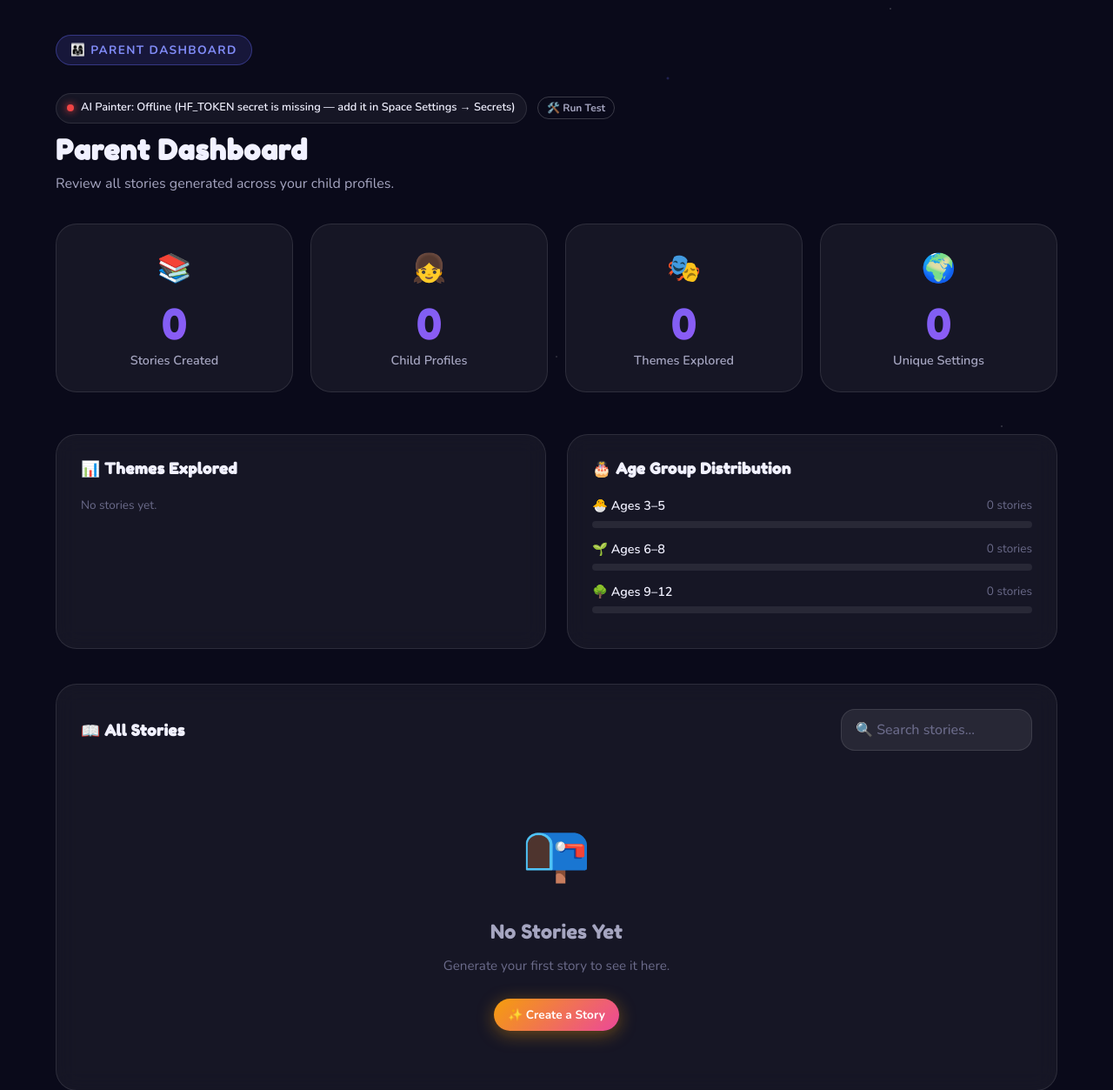
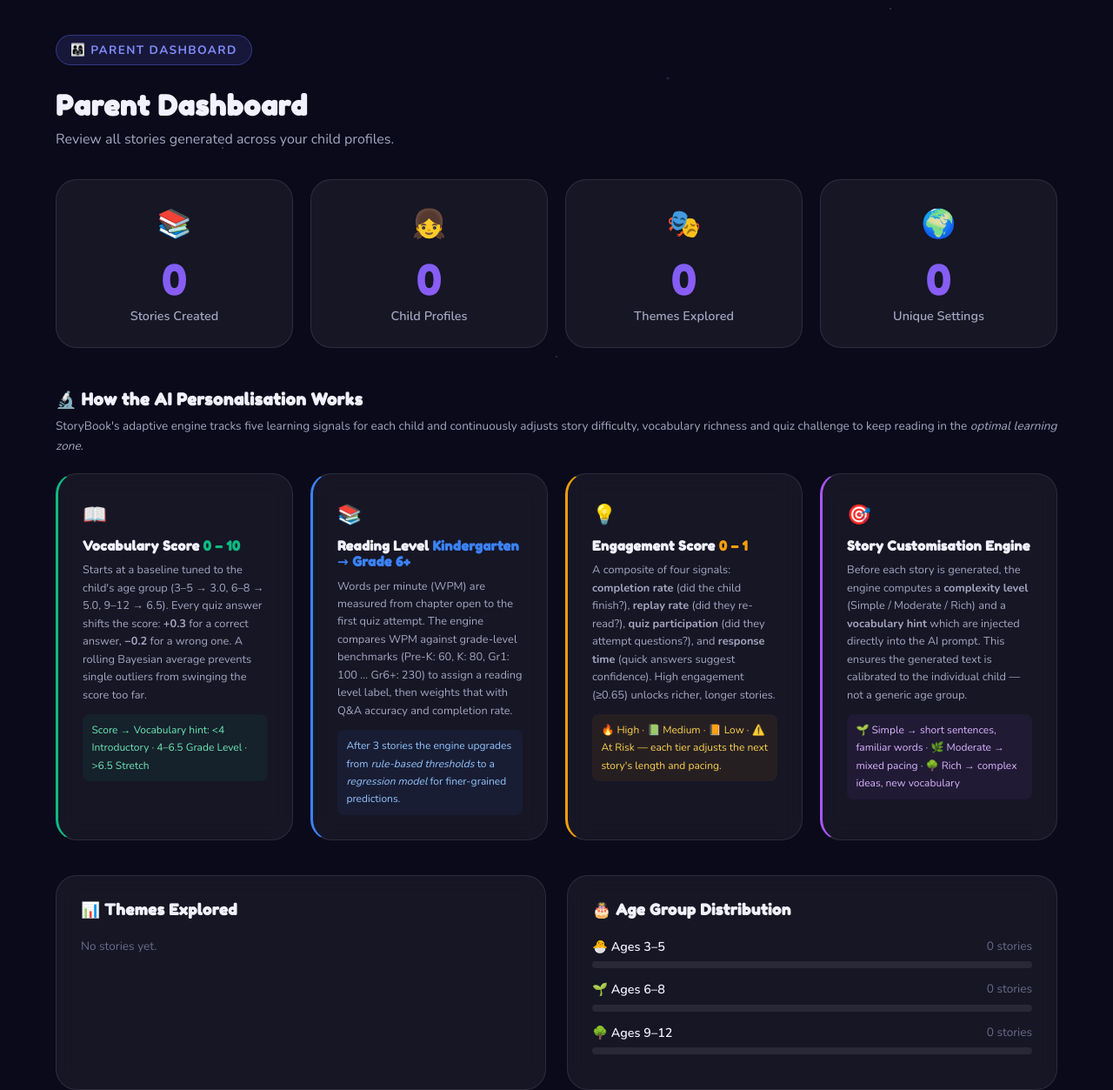
Before and after one commit to hengds2f/storybook-ai, a Flask app: page /dashboard in a window 1280 px wide. Shown: the part 70-1323 px from the top of the page at 87% size. Run offline with Flask 3, Linux system fonts and the light colour scheme; the visitor is signed in with stand-in values (Sample User, id 1); data that the repository does not hold is empty; some libraries are stand-ins or nearby versions.

Commit message:
ui: dashboard ML science explainer; clean loading overlay; remove AI Painter status
- Remove AI Painter status badge and Run Test button from dashboard header
- Add '🔬 How the AI Personalisation Works' section with 4 cards explaining:
  Vocabulary Score (Bayesian update mechanism), Reading Level (WPM benchmarks),
  Engagement Score (4-signal composite), and Story Customisation Engine
- Story loading overlay: 'Crafting your story' → 'Creating your story'
- Loading subtext now shows time-remaining hints (40-60s / 20-30s / Almost there
  / Finishing up) based on progress_pct instead of raw LLM status_message

```diff
--- a/static/js/dashboard.js
+++ b/static/js/dashboard.js
@@ -167,7 +167,6 @@
     if (content) content.classList.remove('hidden');
 
     await loadData();
-    await loadAiStatus();
   }
 
   async function loadAiStatus() {
@@ -759,5 +758,5 @@
     }
   });
 
-  return { init, filterStories, runAiTest, renderMLOverview };
+  return { init, filterStories, renderMLOverview };
 })();
--- a/templates/base.html
+++ b/templates/base.html
@@ -81,11 +81,11 @@
   <!-- ── Loading Overlay ────────────────────────────────────────────── -->
   <div class="loading-overlay" id="storyLoadingOverlay">
     <div class="loading-book">📖</div>
-    <div class="loading-text" id="storyLoadingTitle">Crafting your story<span class="loading-dots"></span></div>
+    <div class="loading-text" id="storyLoadingTitle">Creating your story<span class="loading-dots"></span></div>
     <div class="progress-container" style="width: 250px; background: rgba(255,255,255,0.1); height: 6px; border-radius: 10px; margin: 1.5rem 0; overflow: hidden;">
       <div id="storyProgressBar" style="width: 0%; height: 100%; background: var(--color-accent); transition: width 0.5s ease;"></div>
     </div>
-    <div class="loading-subtext" id="storyLoadingSubtext">The magic takes about 20–60 seconds</div>
+    <div class="loading-subtext" id="storyLoadingSubtext">About 40–60 seconds remaining…</div>
   </div>
 
   <!-- ── Toast Container ────────────────────────────────────────────── -->
--- a/templates/dashboard.html
+++ b/templates/dashboard.html
@@ -7,13 +7,6 @@
 
   <div style="padding:2.5rem 0 2rem;">
     <div class="section-tag">👨‍👩‍👧 Parent Dashboard</div>
-    <div id="aiStatusContainer" class="hidden" style="margin-top:1rem; display:flex; align-items:center; gap:0.75rem; flex-wrap:wrap;">
-      <div class="status-badge">
-        <span id="aiStatusDot" class="status-dot"></span>
-        <span id="aiStatusText">AI Painter: Initializing...</span>
-      </div>
-      <button id="btnRunAiTest" class="btn btn-ghost btn-sm" onclick="Dashboard.runAiTest()" style="padding:0.25rem 0.65rem; font-size:0.75rem;">🛠️ Run Test</button>
-    </div>
     <h1 style="font-size:2rem; margin-top:0.75rem;">Parent Dashboard</h1>
     <p style="color:var(--text-secondary); margin-top:0.35rem;">Review all stories generated across your child profiles.</p>
   </div>
@@ -84,6 +77,59 @@
       </div>
     </div>
 
+    <!-- ── ML Science Explainer ──────────────────────────────────────── -->
+    <div style="margin-bottom:2.5rem;">
+      <h2 style="font-size:1.2rem; font-weight:700; margin-bottom:0.4rem;">🔬 How the AI Personalisation Works</h2>
+      <p style="font-size:0.85rem; color:var(--text-secondary); margin-bottom:1.25rem;">StoryBook's adaptive engine tracks five learning signals for each child and continuously adjusts story difficulty, vocabulary richness and quiz challenge to keep reading in the <em>optimal learning zone</em>.</p>
+      <div style="display:grid; grid-template-columns:repeat(auto-fill, minmax(270px, 1fr)); gap:1.25rem;">
+
+        <div class="card" style="border-left:3px solid #10b981;">
+          <div style="font-size:1.4rem; margin-bottom:0.5rem;">📖</div>
+          <h3 style="font-size:0.95rem; font-weight:700; margin-bottom:0.5rem;">Vocabulary Score <span style="color:#10b981; font-weight:800;">0 – 10</span></h3>
+          <p style="font-size:0.8rem; color:var(--text-secondary); line-height:1.6;">
+            Starts at a baseline tuned to the child's age group (3–5 → 3.0, 6–8 → 5.0, 9–12 → 6.5). Every quiz answer shifts the score: <strong>+0.3</strong> for a correct answer, <strong>−0.2</strong> for a wrong one. A rolling Bayesian average prevents single outliers from swinging the score too far.
+          </p>
+          <div style="margin-top:0.75rem; font-size:0.75rem; background:rgba(16,185,129,0.07); border-radius:8px; padding:0.5rem 0.65rem; color:#6ee7b7;">
+            Score → Vocabulary hint: &lt;4 Introductory · 4–6.5 Grade Level · &gt;6.5 Stretch
+          </div>
+        </div>
+
+        <div class="card" style="border-left:3px solid #3b82f6;">
+          <div style="font-size:1.4rem; margin-bottom:0.5rem;">📚</div>
+          <h3 style="font-size:0.95rem; font-weight:700; margin-bottom:0.5rem;">Reading Level <span style="color:#3b82f6; font-weight:800;">Kindergarten → Grade 6+</span></h3>
+          <p style="font-size:0.8rem; color:var(--text-secondary); line-height:1.6;">
+            Words per minute (WPM) are measured from chapter open to the first quiz attempt. The engine compares WPM against grade-level benchmarks (Pre-K: 60, K: 80, Gr1: 100 … Gr6+: 230) to assign a reading level label, then weights that with Q&amp;A accuracy and completion rate.
+          </p>
+          <div style="margin-top:0.75rem; font-size:0.75rem; background:rgba(59,130,246,0.07); border-radius:8px; padding:0.5rem 0.65rem; color:#93c5fd;">
+            After 3 stories the engine upgrades from <em>rule-based thresholds</em> to a <em>regression model</em> for finer-grained predictions.
+          </div>
+        </div>
+
+        <div class="card" style="border-left:3px solid #f59e0b;">
+          <div style="font-size:1.4rem; margin-bottom:0.5rem;">💡</div>
+          <h3 style="font-size:0.95rem; font-weight:700; margin-bottom:0.5rem;">Engagement Score <span style="color:#f59e0b; font-weight:800;">0 – 1</span></h3>
+          <p style="font-size:0.8rem; color:var(--text-secondary); line-height:1.6;">
+            A composite of four signals: <strong>completion rate</strong> (did the child finish?), <strong>replay rate</strong> (did they re-read?), <strong>quiz participation</strong> (did they attempt questions?), and <strong>response time</strong> (quick answers suggest confidence). High engagement (≥0.65) unlocks richer, longer stories.
+          </p>
+          <div style="margin-top:0.75rem; font-size:0.75rem; background:rgba(245,158,11,0.07); border-radius:8px; padding:0.5rem 0.65rem; color:#fcd34d;">
+            🔥 High · 📗 Medium · 📙 Low · ⚠️ At Risk — each tier adjusts the next story's length and pacing.
+          </div>
+        </div>
+
+        <div class="card" style="border-left:3px solid #a855f7;">
+          <div style="font-size:1.4rem; margin-bottom:0.5rem;">🎯</div>
+          <h3 style="font-size:0.95rem; font-weight:700; margin-bottom:0.5rem;">Story Customisation Engine</h3>
+          <p style="font-size:0.8rem; color:var(--text-secondary); line-height:1.6;">
+            Before each story is generated, the engine computes a <strong>complexity level</strong> (Simple / Moderate / Rich) and a <strong>vocabulary hint</strong> which are injected directly into the AI prompt. This ensures the generated text is calibrated to the individual child — not a generic age group.
+          </p>
+          <div style="margin-top:0.75rem; font-size:0.75rem; background:rgba(168,85,247,0.07); border-radius:8px; padding:0.5rem 0.65rem; color:#d8b4fe;">
+            🌱 Simple → short sentences, familiar words · 🌿 Moderate → mixed pacing · 🌳 Rich → complex ideas, new vocabulary
+          </div>
+        </div>
+
+      </div>
+    </div>
+
     <!-- Reader Progress (per-profile vocabulary + engagement) -->
     <div id="readerProgress" style="margin-bottom:2.5rem; display:none;">
       <div style="display:flex; align-items:center; gap:0.75rem; margin-bottom:1.25rem;">
```
Also changed, not shown: static/js/builder.js (+7 -3 lines).
